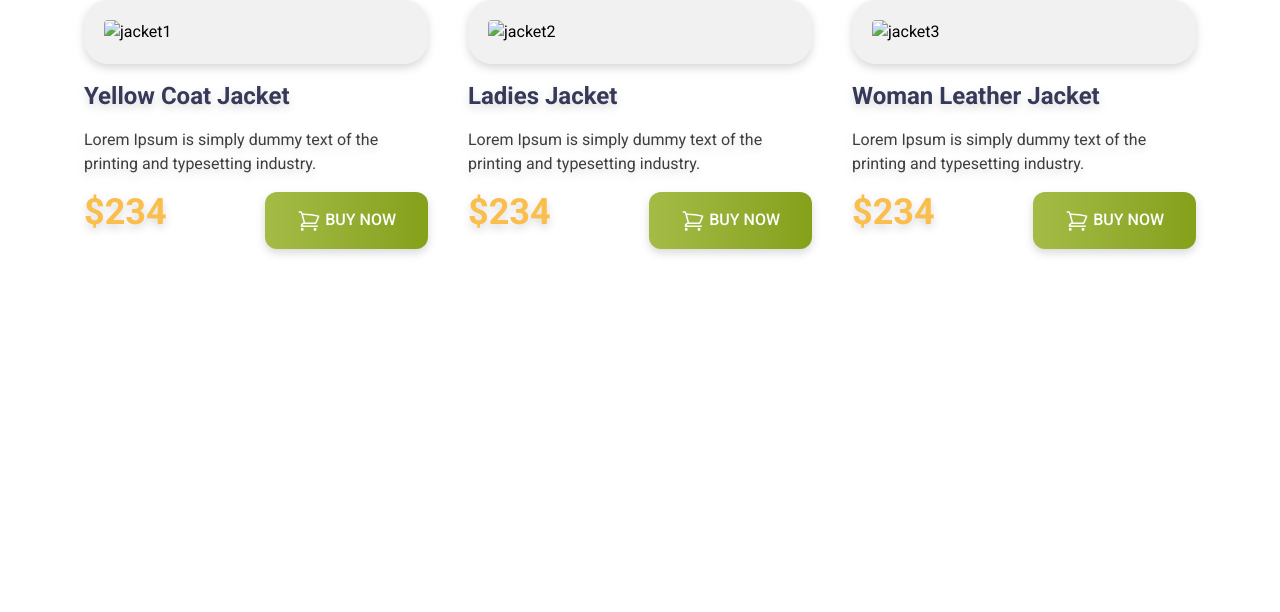
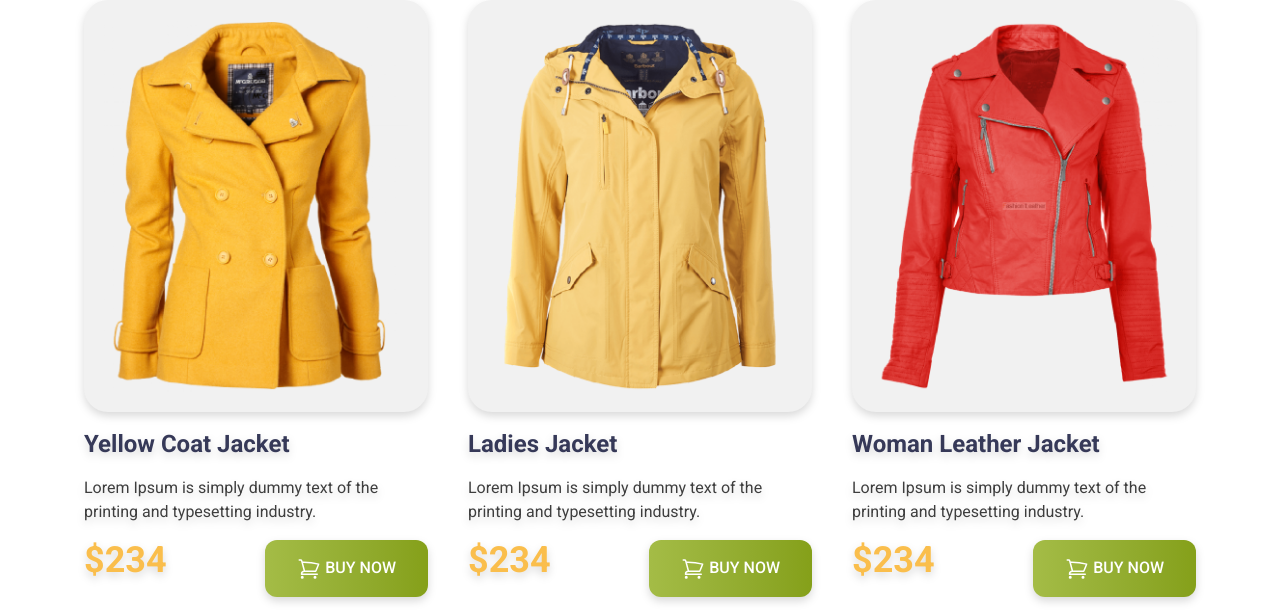
Before and after one commit to prodip36/penguin-fashion-tailwind, a plain HTML site: page index.html in a window 1280 px wide. Shown: the part 603-1215 px from the top of the page. Before the commit the page ends 920 px from the top, so only its background shows below. Drawn offline with nearby package versions, Linux system fonts and the light colour scheme; the site is published under a folder, as on GitHub Pages, so addresses that start at the root find nothing.

```diff
--- a/index.html
+++ b/index.html
@@ -53,7 +53,7 @@
             <div class="grid grid-cols-1 md:grid-cols-2 lg:grid-cols-3">
                   <!-- jacket card 1 -->
                   <div class="p-5 rounded-3xl space-y-4 drop-shadow-lg">
-                    <img class="rounded-3xl p-5 bg-[#F1F1F1]" src="/images/jacket-1.png" alt="jacket1">
+                    <img class="rounded-3xl p-5 bg-[#F1F1F1]" src="./images/jacket-1.png" alt="jacket1">
                     <h4 class="text-2xl text-[#363958] font-bold">Yellow Coat Jacket </h4>
 
                     <p class="text-[#3E3E3E] text-base">Lorem Ipsum is simply dummy text of the printing and typesetting industry.</p>
@@ -73,7 +73,7 @@
 
                   <!-- jacket card 2 -->
                   <div class="p-5 rounded-3xl space-y-4 drop-shadow-lg">
-                    <img class="rounded-3xl p-5 bg-[#F1F1F1]" src="/images/jacket-2.png" alt="jacket2">
+                    <img class="rounded-3xl p-5 bg-[#F1F1F1]" src="./images/jacket-2.png" alt="jacket2">
                     <h4 class="text-2xl text-[#363958] font-bold">Ladies Jacket  </h4>
 
                     <p class="text-[#3E3E3E] text-base">Lorem Ipsum is simply dummy text of the printing and typesetting industry.</p>
@@ -92,7 +92,7 @@
                  </div>
                   <!-- jacket card 3 -->
                   <div class="p-5 rounded-3xl space-y-4 drop-shadow-lg">
-                    <img class="rounded-3xl p-5 bg-[#F1F1F1]" src="/images/jacket-3.png" alt="jacket3">
+                    <img class="rounded-3xl p-5 bg-[#F1F1F1]" src="./images/jacket-3.png" alt="jacket3">
                     <h4 class="text-2xl text-[#363958] font-bold">Woman Leather Jacket  </h4>
 
                     <p class="text-[#3E3E3E] text-base">Lorem Ipsum is simply dummy text of the printing and typesetting industry.</p>
@@ -111,6 +111,10 @@
                  </div>
             </div>
          </section>
+         <!-- Man jacket section -->
+          <section>
+
+          </section>
     </main>
     <footer>
 
```
